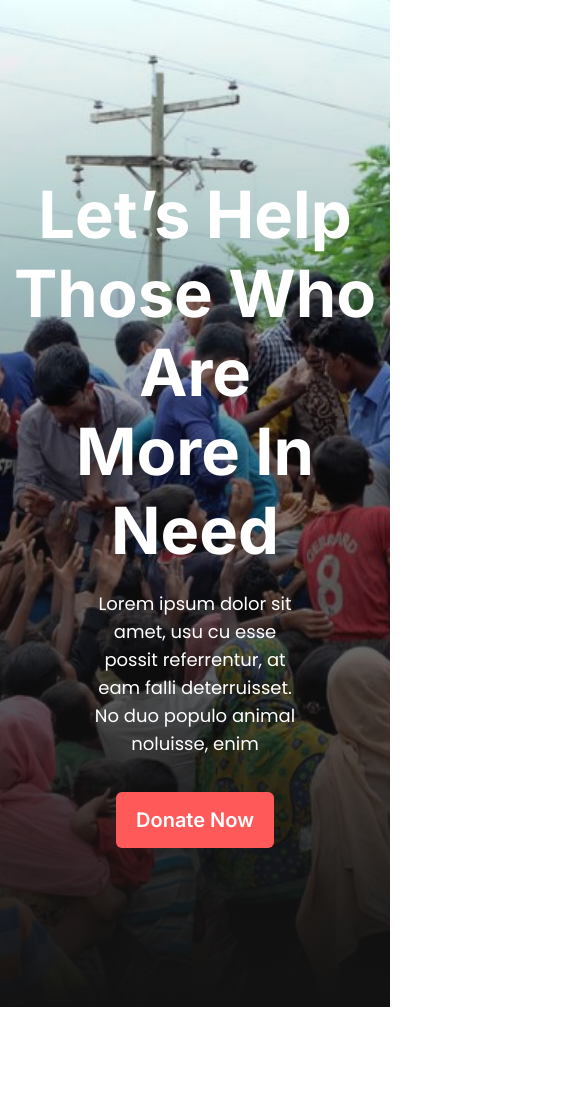
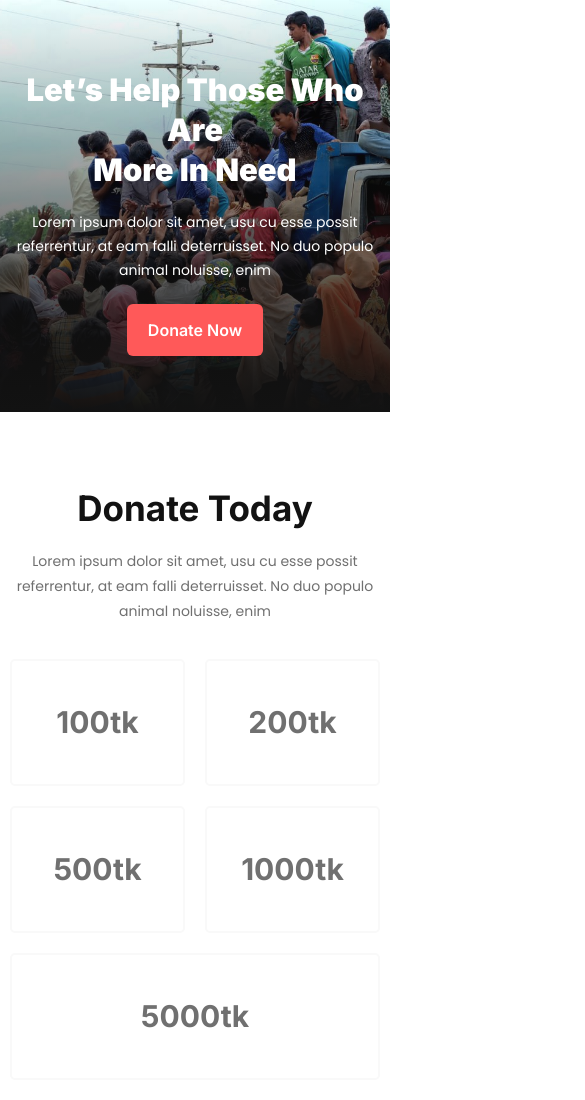
Before and after one commit to Nazmul66/Donate-today, a plain HTML site: page index.html in a window 390 px wide. Shown: the top 1100 px of the page, 585 px wide, since content can reach past the window. Drawn offline with Linux system fonts and the light colour scheme.

Commit message:
half responsive complete

```diff
--- a/css/style.css
+++ b/css/style.css
@@ -26,7 +26,6 @@ span{
 ==========================*/
 .banner-section{
     padding: 175px 0;
-  /* min-height: 100vh; */
     background-image:linear-gradient( transparent,#121212), url("../images/donation2.jpg");
     background-repeat: no-repeat;
     background-position: center top;
@@ -103,22 +102,43 @@ span{
     margin-bottom: 50px;
 }
 .count-amount{
+    width: 20%;
+    padding: 43px 0 44px;
+    cursor: pointer;
+    border-radius: 5px;
+    border: 2px solid transparent;
     transition: all 0.3s ease-in-out;
 }
+/* .one{
+   grid-area: one;
+}
+.two{
+    grid-area: two;
+ }
+ .three{
+    grid-area: three;
+ }
+ .four{
+    grid-area: four;
+ }
+ .five{
+    grid-area: five;
+ } */
 .count-amount h2{
     font-weight: 700;
     font-size: 30px;
-    padding: 43px 25px 44px 24px;
     color: #707070;
-    border: 2px solid transparent;
     text-align: center;
     margin: 0;
     transition: all 0.3s ease-in-out;
 }
-.count-amount:hover h2{
+.count-amount:hover{
     background-color: #FFEEEE;
     border: 2px solid #FF5959;
     border-radius: 5px;
+    transition: all 0.3s ease-in-out;
+}
+.count-amount:hover h2{
     color: #FF5959;
     transition: all 0.3s ease-in-out;
 }
@@ -357,3 +377,118 @@ footer .container p{
     font-size: 14px;
     color: #D9DBE1;
 }
+
+
+/*==== Responsive for Mobile device ====*/
+@media (min-width: 320px) and (max-width: 576px){
+
+/*==== header section start ====*/
+
+
+
+/*==== Banner section start ====*/
+.banner-section {
+    padding: 70px 10px;
+}
+.banner-details h1 {
+    font-weight: 900;
+    font-size: 31px;
+    line-height: 40px;
+    margin-bottom: 20px;
+}
+.banner-details p {
+    padding: 0;
+    font-size: 14px;
+    line-height: 24px;
+    margin-bottom: 36px;
+}
+.banner-details .btn-hash {
+    font-size: 16px;
+}
+
+/*==== Donate section start ====*/
+.donation-day{
+    margin: 75px 10px;
+}
+.donation-details h2 {
+    font-size: 35px;
+}
+.donation-details p {
+    font-size: 14px;
+    line-height: 25px;
+    padding: 0;
+    margin-bottom: 35px;
+}
+.donate-count {
+    display: grid;
+    grid-template-columns: repeat(2, 1fr);
+    justify-content: center;
+    gap: 20px;
+    margin-bottom: 50px;
+    grid-template-areas: "one two"
+    "three four"
+    "five five";
+}
+.one{
+    grid-area: one;
+ }
+ .two{
+     grid-area: two;
+  }
+  .three{
+     grid-area: three;
+  }
+  .four{
+     grid-area: four;
+  }
+  .five{
+     grid-area: five;
+  }
+.count-amount {
+    width: 100%;
+    border: 2px solid #f9f9f9;
+}
+.count-amount h2 {
+    font-size: 30px !important;
+}
+.donation-details span {
+    font-size: 16px;
+}
+.donation-details .btn-hash {
+    font-size: 16px;
+}
+
+/*==== Donation-plan section start ====*/
+.donation-plan{
+    display: none;
+}
+
+
+/*==== Donation-people section start ====*/
+.donate-people{
+    display: none;
+}
+
+
+/*==== Donation-people2 section start ====*/
+.donate-people2{
+    display: none;
+}
+
+
+
+/*==== Subcription section start ====*/
+.subcription{
+    display: none;
+}
+
+
+/*==== Footer section start ====*/
+footer{
+    display: none;
+}
+
+
+
+
+}
--- a/index.html
+++ b/index.html
@@ -32,19 +32,19 @@
             <p>Lorem ipsum dolor sit amet, usu cu esse possit referrentur, at eam falli deterruisset. No duo populo animal noluisse, enim</p>
 
             <div class="donate-count">
-                <div class="count-amount">
+                <div class="count-amount one">
                     <h2>100tk</h2>
                 </div>
-                <div class="count-amount">
+                <div class="count-amount two">
                     <h2>200tk</h2>
                 </div>
-                <div class="count-amount">
+                <div class="count-amount three">
                     <h2>500tk</h2>
                 </div>
-                <div class="count-amount">
+                <div class="count-amount four">
                     <h2>1000tk</h2>
                 </div>
-                <div class="count-amount">
+                <div class="count-amount five">
                     <h2>5000tk</h2>
                 </div>
             </div>
```
Lines whose indentation alone changed are shown as unchanged.
